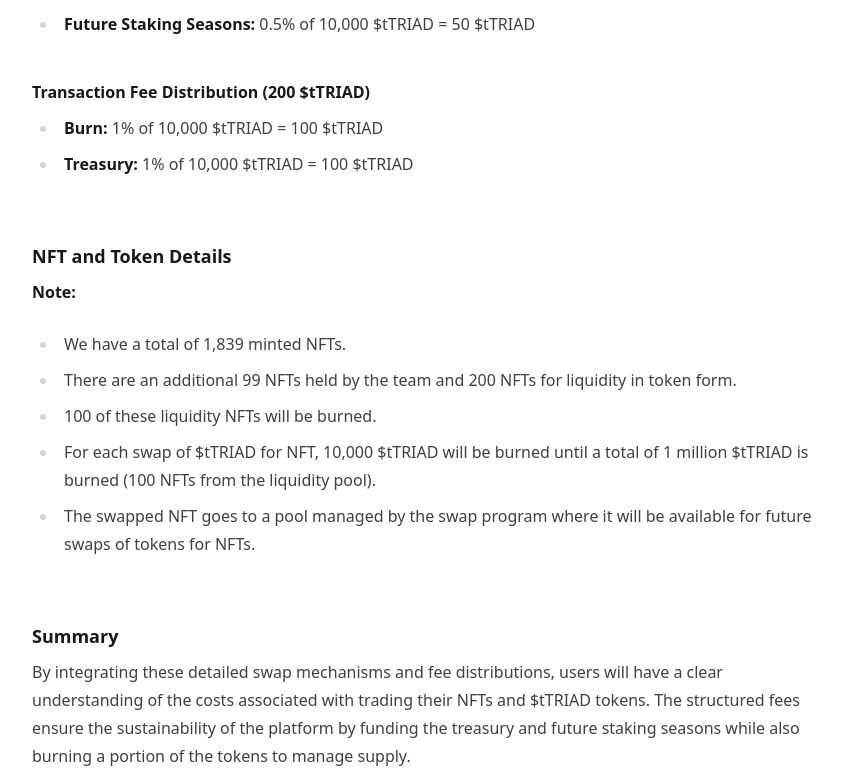
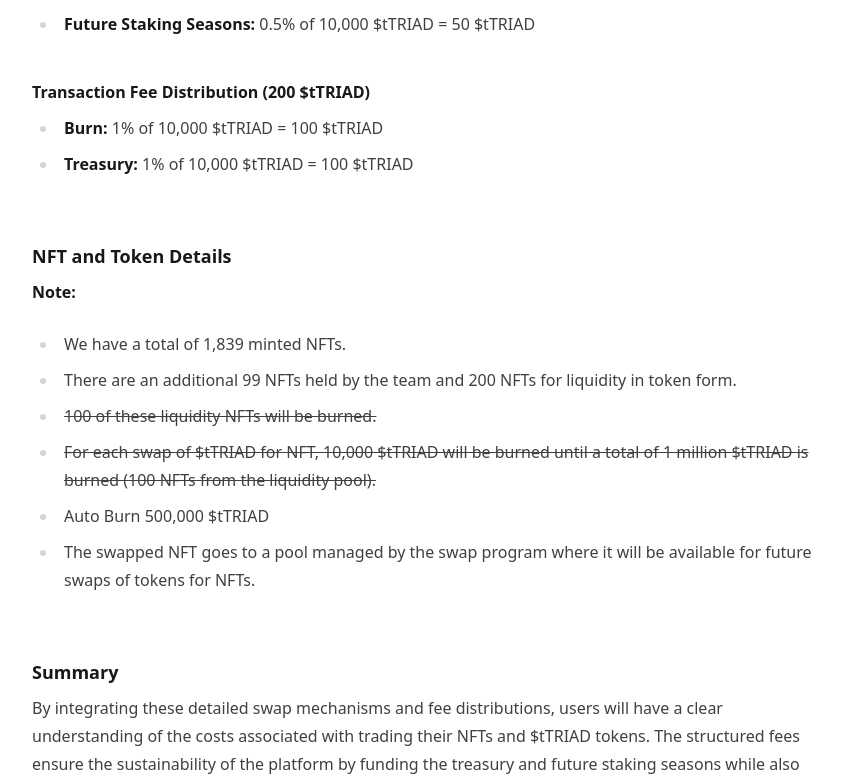
Before and after one commit to triadxyz/docs, a Next.js app: page /nft-swap in a window 1280 px wide. Shown: the part 1910-2694 px from the top of the page, without its empty margins (320-1162 px from the left). Built offline with nearby package versions, Linux system fonts and the light colour scheme.

Commit message:
auto burn

```diff
--- a/src/pages/nft-swap.mdx
+++ b/src/pages/nft-swap.mdx
@@ -76,8 +76,9 @@ $tTRIAD Token CA: t3DohmswhKk94PPbPYwA6ZKACyY3y5kbcqeQerAJjmV
 
 - We have a total of 1,839 minted NFTs.
 - There are an additional 99 NFTs held by the team and 200 NFTs for liquidity in token form.
-- 100 of these liquidity NFTs will be burned.
-- For each swap of $tTRIAD for NFT, 10,000 $tTRIAD will be burned until a total of 1 million $tTRIAD is burned (100 NFTs from the liquidity pool).
+- ~~100 of these liquidity NFTs will be burned.~~
+- ~~For each swap of $tTRIAD for NFT, 10,000 $tTRIAD will be burned until a total of 1 million $tTRIAD is burned (100 NFTs from the liquidity pool).~~
+- Auto Burn 500,000 $tTRIAD
 - The swapped NFT goes to a pool managed by the swap program where it will be available for future swaps of tokens for NFTs.
 
 ## Summary
```
